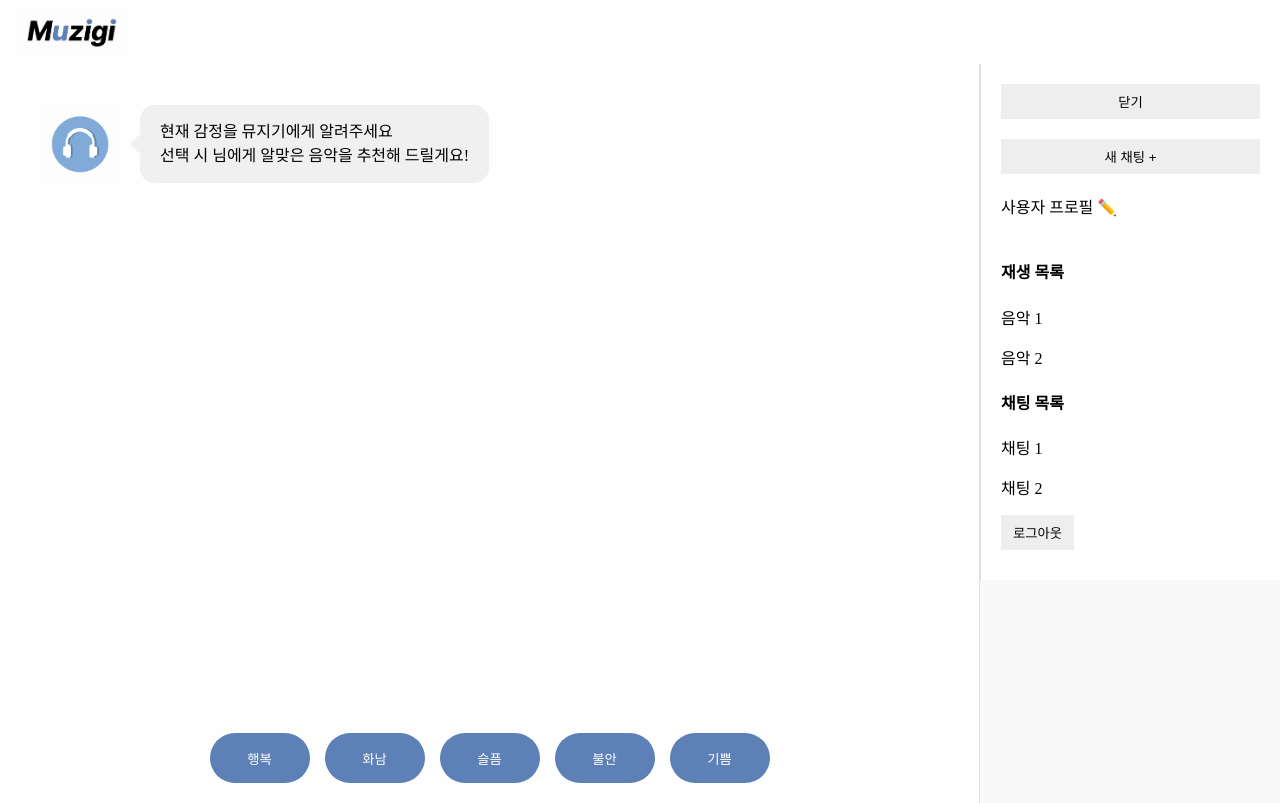
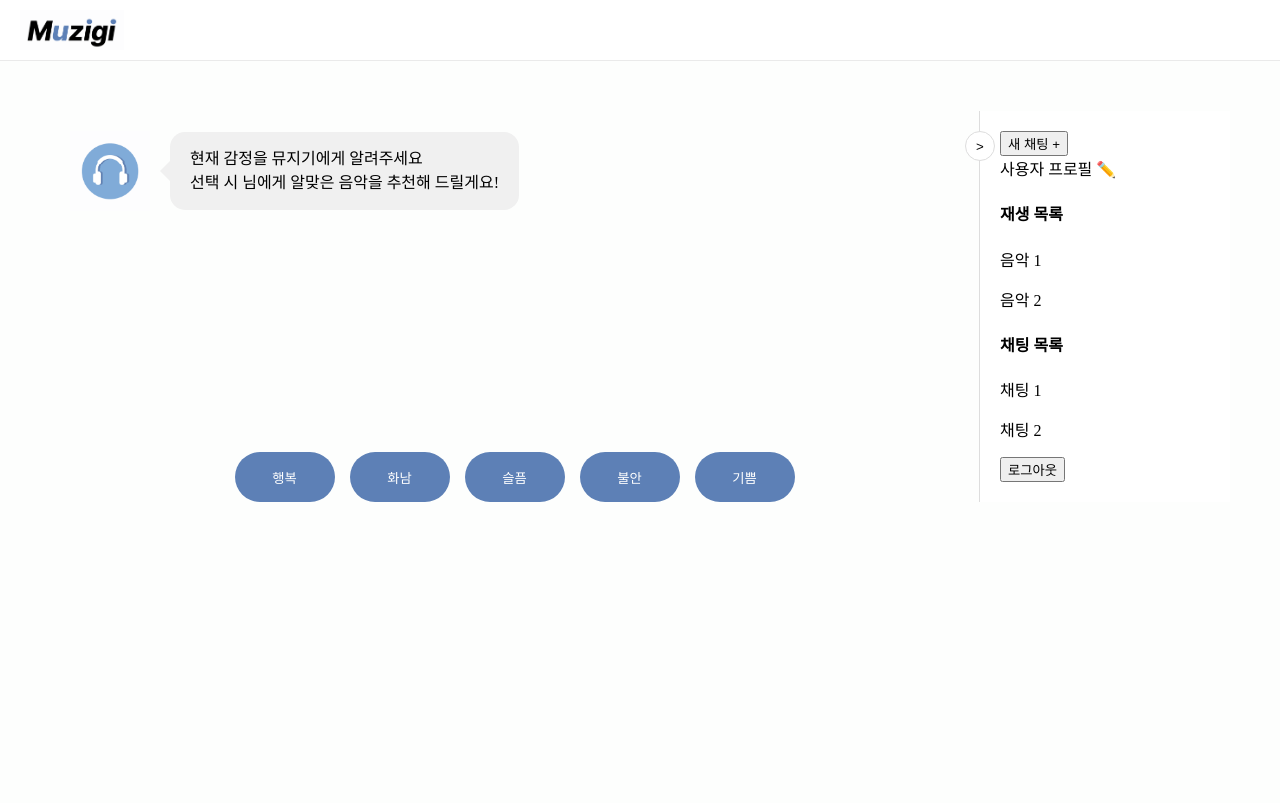
Before and after one commit to sun-risin/MUZIGI, a React (Vite) app in the folder frontend/: page /chat in a window 1280 px wide. Built offline with nearby package versions, Linux system fonts and the light colour scheme.

Commit message:
메인페이지 sidebar 추가함, 내부 요소 개발 중

```diff
--- a/frontend/src/App.css
+++ b/frontend/src/App.css
@@ -39,7 +39,7 @@ body {
   display: flex;
   flex-direction: column;
   justify-content: space-between;
-  padding: 100px;
+  padding: 50px;
 }
 
 .sidebar {
--- a/frontend/src/component/Layout.css
+++ b/frontend/src/component/Layout.css
@@ -5,18 +5,20 @@
 }
 
 .app-header {
-  padding: 10px 20px;
+  height: 60px;
+  padding: 0 20px;
   background-color: #ffffff;
+  border-bottom: 1px solid #eaeaea;
   display: flex;
   align-items: center;
-  text-align: left;
+  flex-shrink: 0; /*헤더높이 안줄어들게*/
+}
+
+.main-content{
+  flex: 1;
+  overflow: hidden;
 }
 
 .logo-image {
   height: 40px;
 }
-
-.content-area {
-  flex: 1;
-  padding: 20px;
-}
--- a/frontend/src/component/Layout.jsx
+++ b/frontend/src/component/Layout.jsx
@@ -4,11 +4,11 @@ import './Layout.css';
 
 const Layout = () => {
   return (
-    <div>
-      <header style={{ padding: '10px 20px'}}>
-        <img src={Logo} alt="로고" style={{ height: '40px' }} />
+    <div className='layout-container'>
+      <header className='app-header'>
+        <img src={Logo} alt="로고" className='logo-image' />
       </header>
-      <main>
+      <main className='main-content'>
         <Outlet />
       </main>
     </div>
--- a/frontend/src/component/MainPage.css
+++ b/frontend/src/component/MainPage.css
@@ -1,32 +1,25 @@
-/* 전체 페이지 컨테이너 */
+/* MainPage 전체 컨테이너 */
 .main-page-container {
   display: flex;
+  height: 100%;
   width: 100%;
-  height: calc(100vh - 61px); /* Layout 헤더 높이를 뺀 나머지 전체 화면 높이 */
 }
 
-/* 왼쪽 컨텐츠 영역: Flexbox 컨테이너로 변경 */
+/* 왼쪽 메인 컨텐츠 영역 (채팅 + 감정 버튼) */
 .content-area {
   flex: 1;
   display: flex;
   flex-direction: column;
-  padding: 20px;
+  box-sizing: border-box;
 }
 
-/* 채팅 영역 wrapper */
+/* 채팅창을 감싸는 wrapper */
 .chat-wrapper {
-  flex: 1;                  /* 중요: 남는 공간을 모두 차지하도록 설정 */
-  overflow-y: auto;         /* 채팅 내용이 길어지면 이 영역만 스크롤됨 */
+  flex: 1;
+  overflow-y: auto; /* 내용이 길어지면 스크롤 생성 */
 }
 
-/* 감정 버튼 영역 wrapper */
+/* 감정 버튼을 감싸는 wrapper */
 .emotion-wrapper {
-  padding-top: 20px;
+  padding-top: 10px; /* 채팅창과의 간격 */
 }
-
-/* 오른쪽 사이드바 영역 */
-.sidebar-area {
-  width: 300px;
-  border-left: 1px solid #e0e0e0;
-  background-color: #f9f9f9;
-}
--- a/frontend/src/component/MainPage.jsx
+++ b/frontend/src/component/MainPage.jsx
@@ -1,22 +1,24 @@
+import { useState } from 'react';
 import Chat from './essential/Chat';
 import Emotion from './essential/Emotion';
 import Sidebar from './essential/Sidebar';
 import './MainPage.css';
 
 function MainPage() {
+  const [isSidebarOpen, setIsSidebarOpen] = useState(true);
+
   return (
     <div className="main-page-container">
-      {/* 왼쪽 컨텐츠 영역 */}
-      <div className="content-area">
-      <div className="chat-wrapper">
-          <Chat /></div>
-      <div className="emotion-wrapper">
-          <Emotion /></div>
+      <div className= 'content-area'>
+        <div className="chat-wrapper">
+          <Chat />
+        </div>
+        <div className="emotion-wrapper">
+          <Emotion />
+        </div>
       </div>
 
-      {/* 오른쪽 사이드바 영역 */}
-      <div className="sidebar-area">
-        <Sidebar /></div>
+      <Sidebar isOpen={isSidebarOpen} setIsOpen={setIsSidebarOpen} />
     </div>
   );
 }
--- a/frontend/src/component/essential/Sidebar.css
+++ b/frontend/src/component/essential/Sidebar.css
@@ -1,32 +1,55 @@
-.sidebar {
-  flex: 1;
+.sidebar-container {
+  position: relative;
+  height: 100%;
+  background-color: #fff;
+  border-left: 1px solid #ddd;
+  transition: width 0.3s ease; /* 너비 변경에 애니메이션 적용 */
+  flex-shrink: 0; /* 내용이 많아져도 찌그러지지 않도록 설정 */
+  /* overflow: hidden; -> 아이콘을 숨기는 원인이므로 이 줄을 삭제합니다! */
+}
+
+/* 사이드바가 열렸을 때의 너비 */
+.sidebar-container.open {
+  width: 250px;
+}
+
+/* 사이드바가 닫혔을 때의 너비 */
+.sidebar-container.closed {
+  width: 0;
+  border-left: none; /* 닫혔을 때는 경계선도 숨김 */
+}
+
+.sidebar-content {
+  width: 250px; /* 너비는 항상 고정 (내용이 찌그러지지 않게) */
+  height: 100%;
+  padding: 20px;
+  box-sizing: border-box;
   display: flex;
   flex-direction: column;
   justify-content: space-between;
+  transition: opacity 0.2s ease-out; /* ★★★ 투명도 변경에 애니메이션 효과 추가 ★★★ */
 }
 
-.sidebar-top {
-  display: flex;
-  flex-direction: column;
-  gap: 10px;
+/* ★★★ 사이드바가 닫혔을 때 내용만 투명하게 만듭니다 ★★★ */
+.sidebar-container.closed .sidebar-content {
+  opacity: 0;
+  pointer-events: none; /* 눈에 보이지 않을 때 클릭되지 않도록 설정 */
 }
 
-.sidebar-middle {
-  margin-top: 20px;
+.toggle-btn {
+  position: absolute;
+  left: -15px; /* 버튼의 위치를 살짝 조정 */
+  top: 20px;
+  background-color: #fff;
+  border: 1px solid #ddd;
+  border-radius: 50%;
+  width: 30px; /* 버튼 크기를 살짝 키움 */
+  height: 30px;
+  cursor: pointer;
+  z-index: 10; /* 다른 요소들보다 위에 보이도록 설정 */
+
+  /* 버튼 안의 아이콘 정렬 */
+  display: flex;
+  justify-content: center;
+  align-items: center;
 }
-
-.sidebar-bottom {
-  margin-top: auto;
-}
-
-.sidebar button {
-  margin-bottom: 10px;
-  padding: 8px 12px;
-  border: none;
-  background-color: #eee;
-  cursor: pointer;
-}
-
-.sidebar button:hover {
-  background-color: #ddd;
-}
--- a/frontend/src/component/essential/Sidebar.jsx
+++ b/frontend/src/component/essential/Sidebar.jsx
@@ -1,10 +1,32 @@
+import { useEffect, useRef } from "react";
 import "./Sidebar.css";
 
-function Sidebar() {
+function Sidebar({ isOpen, setIsOpen }) {
+  const sidebarRef = useRef(null);
+
+  const toggleSidebar = (e) => {
+    e.stopPropagation();
+    setIsOpen(!isOpen);
+  };
+
+  useEffect(() => {
+    const handleClickOutside = (e) => {
+      if (isOpen && sidebarRef.current && !sidebarRef.current.contains(e.target)) {
+        setIsOpen(false);
+      }
+    };
+    document.addEventListener("click", handleClickOutside);
+    return () => document.removeEventListener("click", handleClickOutside);
+  }, [isOpen, setIsOpen]);
+
   return (
-    <div className="sidebar">
+    <div className={`sidebar-container ${isOpen ? "open" : "closed"}`}>
+      <button className="toggle-btn" onClick={toggleSidebar}>
+        {isOpen ? ">" : "<"}
+      </button>
+
+      <div ref={sidebarRef} className="sidebar-content">
         <div className="sidebar-top">
-        <button>닫기</button>
           <button>새 채팅 +</button>
           <div className="profile">사용자 프로필 ✏️</div>
         </div>
@@ -23,6 +45,7 @@ function Sidebar() {
           <button>로그아웃</button>
         </div>
       </div>
+    </div>
   );
 }
 
```
Lines whose indentation alone changed are shown as unchanged.
